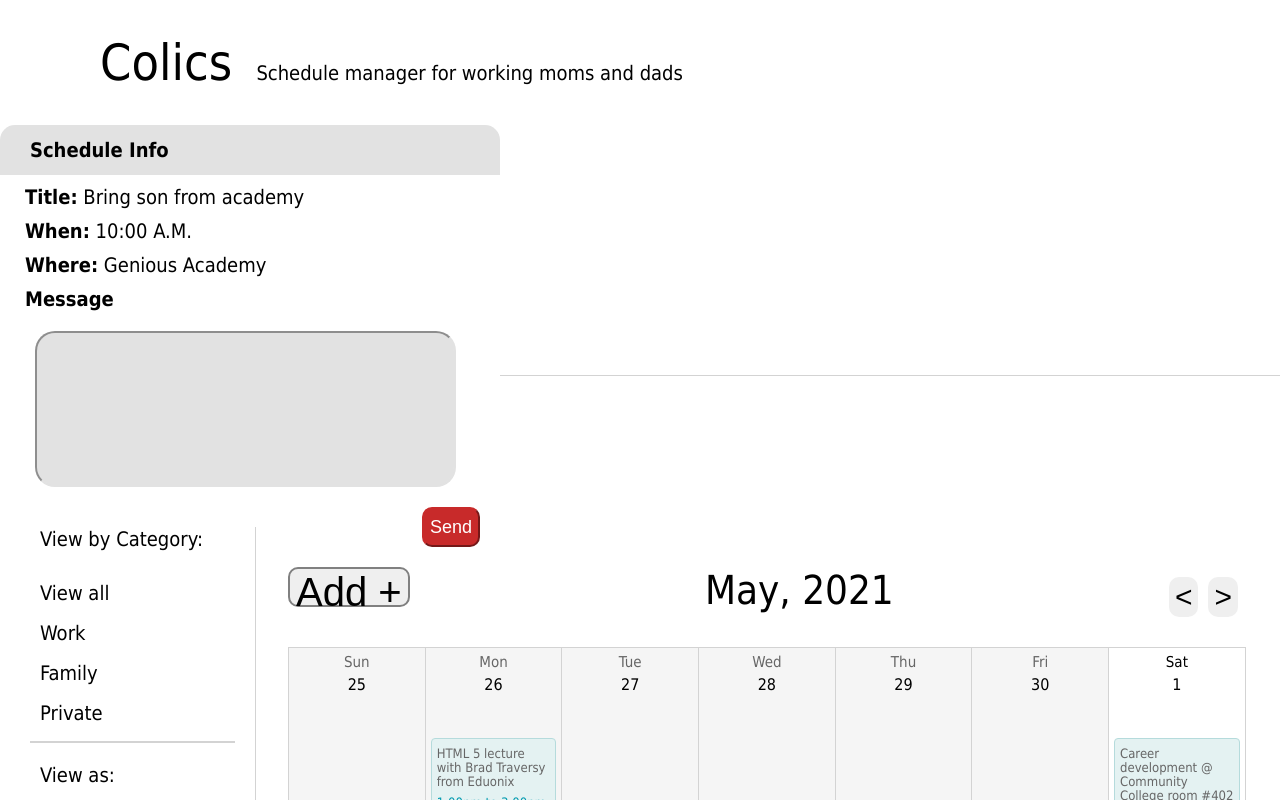
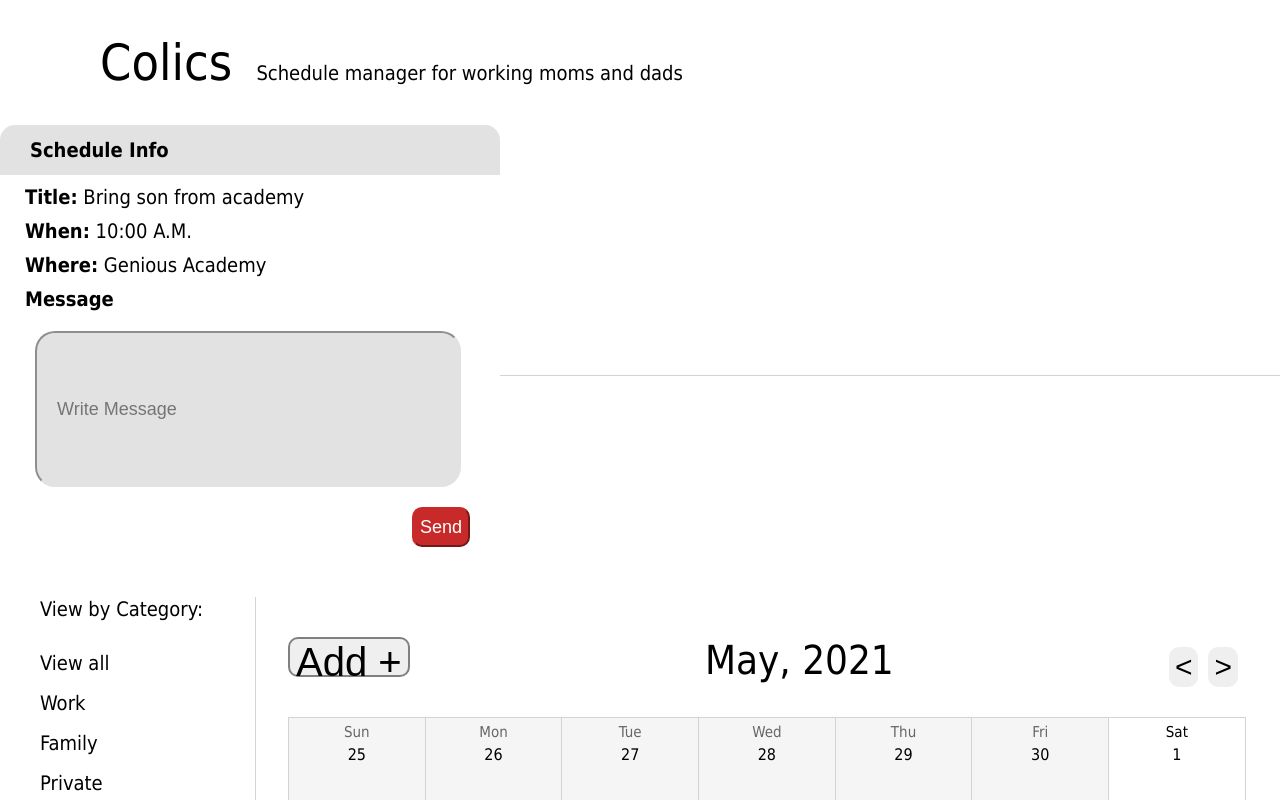
Before and after one commit to dbwk18/HCI-DesignProject, a React (Create React App) app: page / in a window 1280 px wide. Both pictures are taken after a click on the button "pass to other". Shown: the top 800 px of the page. Built offline with nearby package versions, Linux system fonts and the light colour scheme.

Commit message:
Revise Popup Message

```diff
--- a/src/Components/PopupBox/PopupBox.js
+++ b/src/Components/PopupBox/PopupBox.js
@@ -2,22 +2,18 @@ import React, {useState} from 'react';
 import './PopupBox.css'
 import PopupBox2 from './PopupBox2.js'
 
-
-
 function PopupBox(){
     const [isPopup, setisPopup]= useState(false);
 
+
     function openPopup(){
         document.getElementById("passBtn").style.display='none';
+        document.getElementById("passBtn2").style.display='block';
         setisPopup(true);
     }
 
-    // function closePopup(){
-    //     setisPopup(false);
-    // }
-
     return(
-        <div className="popupBox">
+        <div id="popupBox" className="popupBox">
             <div className="popupHeader"><b>Schedule Info</b></div>
             <div className="popupText"><b>Title:</b> Bring son from academy</div>
             <div className="popupText"><b>When:</b> 10:00 A.M.</div>
@@ -26,8 +22,6 @@ function PopupBox(){
             <button id="passBtn" className="passBtn" onClick={openPopup}>pass to other</button>
             <PopupBox2 isOpen={isPopup}></PopupBox2>
 
-
-
         </div>
     )
 }
--- a/src/Components/PopupBox/PopupBox2.css
+++ b/src/Components/PopupBox/PopupBox2.css
@@ -4,6 +4,7 @@
   height: 300px;
   border-bottom-right-radius: 15px;
   border-bottom-left-radius: 15px;
+  margin: 0px;
 }
 
 .inputBox {
@@ -15,19 +16,17 @@
   border-color: #e2e2e2;
   border-radius: 20px;
   font-size: 18px;
-  padding-left: 15px;
+  padding-left: 20px;
   vertical-align: top;
   line-height: 100px;
 }
 
 .passBtn2 {
+  display: none;
   position: relative;
   color: white;
   background-color: #c82a2a;
   border-color: #c82a2a;
-  top: 0px;
+  right: 10px;
+  bottom: 70px;
 }
-
-.passBtn :onclick {
-  display: none;
-}
--- a/src/Components/PopupBox/PopupBox2.js
+++ b/src/Components/PopupBox/PopupBox2.js
@@ -5,9 +5,12 @@ import SendPopup from './SendPopup'
 function PopupBox2(props){
     const isOpen = props.isOpen
 
+    // document.getElementById("passBtn2").style.display='none';
+
     const [isSentPopup, setisSentPopup] = useState(false);
     function openSentPopup(){
         setisSentPopup(true);
+        document.getElementById("popupBox").style.display = 'none'
     }
 
     return(
@@ -18,13 +21,13 @@ function PopupBox2(props){
                         <div className="passContents" onClick={isOpen}>
                             {/* <div className="popupText"><b>Pass to</b>  Minseok Yoo</div> */}
                             <div className="popupText"><b>Message</b> </div>
-                            <input className="inputBox" type="text"/>
-                            <button className="passBtn2" onClick={openSentPopup}>Send</button>
+                            <input className="inputBox" type="text" placeholder="Write Message"/>
                             <SendPopup isSent={isSentPopup}></SendPopup>
                         </div>
                     </div>
                 </div>
             ) : null}
+            <button id="passBtn2" className="passBtn2" onClick={openSentPopup}>Send</button>
 
 
         </>
--- a/src/Components/PopupBox/SendPopup.css
+++ b/src/Components/PopupBox/SendPopup.css
@@ -1,5 +1,23 @@
 .sendContent {
+  width: 400px;
+  height: 150px;
   background-color: #e2e2e2;
   border-radius: 15px;
   font-size: 20px;
+  text-align: left;
+  padding-left: 30px;
 }
+
+.sendText {
+  padding: 10px;
+}
+
+#sendTextH {
+  font-size: 22px;
+}
+
+.close {
+  font-size: 20px;
+  padding-top: 50px;
+  padding-left: 370px;
+}
--- a/src/Components/PopupBox/SendPopup.js
+++ b/src/Components/PopupBox/SendPopup.js
@@ -5,18 +5,29 @@ function SendPopup(props){
 
     const isSent = props.isSent
 
+    function isClose(){
+        document.getElementById("popupBox").style.display = 'none'
+        alert('ddd')
+    }
+    // window.onload = function(){
+    //     document.getElementById("close").addEventListener('click', isClose)
+    // }
+
     return(
-        <>
+        <div>
             {isSent? (
                 <div className="sendBoxContainer">
                     <div className="sendContent" onClick={isSent}>
-                        <div className="sendText"><b>Send Message</b></div>
+                        <span id="close" className="close" onClick={isClose}> &times;</span>
+                        <div id="sendTextH" className="sendText"><b>Send Message</b></div>
                         <div className="sendText">Message is sent to Minseok Yoo!</div>
-
                     </div>
                 </div>
+
             ) : null}
-        </>
+
+
+        </div>
     )
 }
 
```
